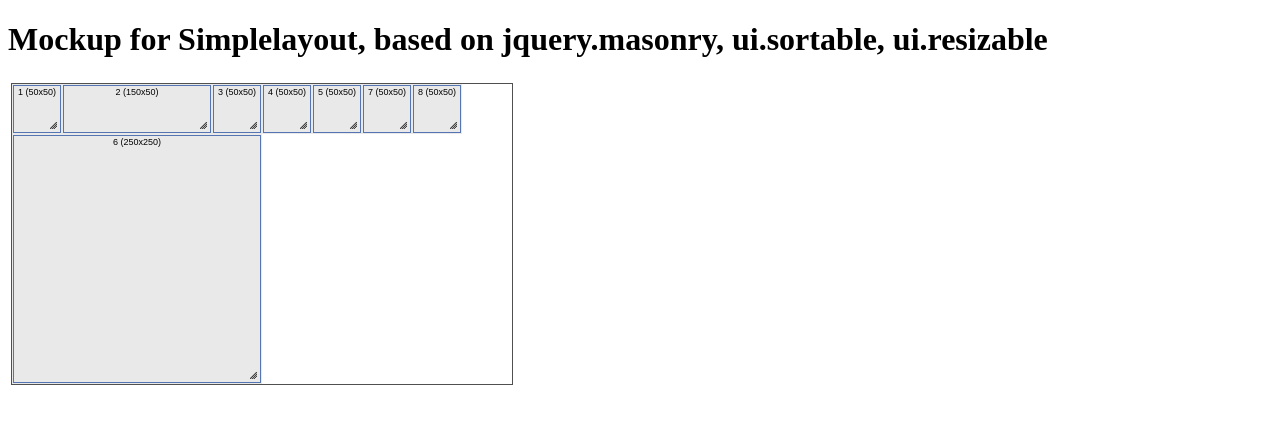
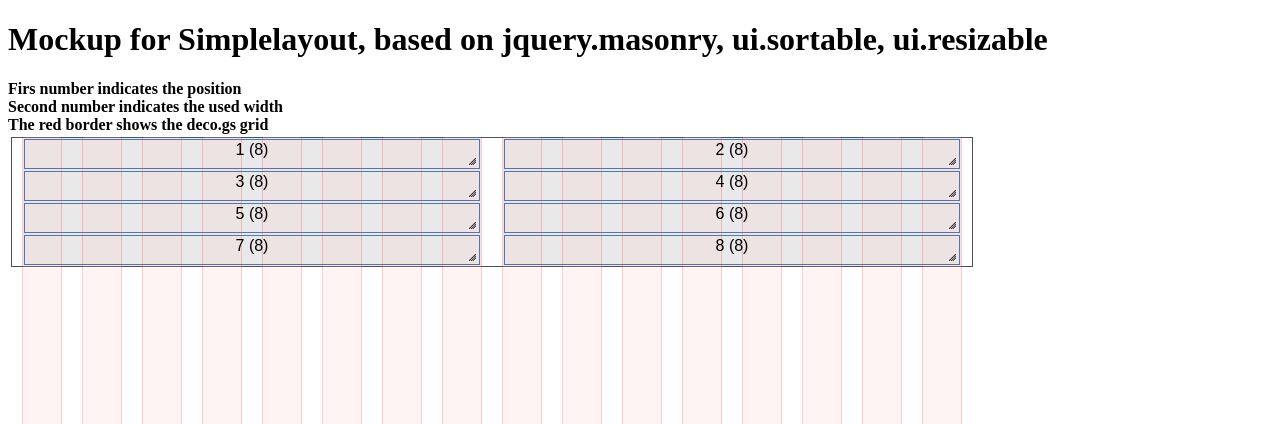
Before and after one commit to maethu/simplelayout-mockup, a plain HTML site: page index.html in a window 1280 px wide. Shown: the top 424 px of the page. Drawn offline with nearby package versions, Linux system fonts and the light colour scheme.

Commit message:
added deco.gs grid overlay / some CSS for better visual experience / added somer helpers

```diff
--- a/base.css
+++ b/base.css
@@ -7,11 +7,12 @@
 	left: 1px;
 	bottom: 1px;
 	right: 1px;
+	z-index:10;
 }
 #pageHolder {
 	padding: 0px;
-	width: 500px;
-	max-width: 500px;
+	width: 960px; /*width: 500px;*/
+	/*max-width: 500px;*/
 	height: auto;
 	border: 1px solid #505050;
 	float: left;
@@ -23,13 +24,33 @@
 	margin: 0px;
 	padding: 0px;
 }
-#sortable li {
+#sortable li
+ {
 	position: relative;
 	padding: 0px;
-	margin: 0px;
+    margin-left: 1.125%;
+    margin-right:1.125%;
 	float: left;
-	font-size: 9px;
 	font-family: arial;
 	text-align: center;
 	background-color: #e9e9e9;
 }
+
+#sortable li.placeholder {
+    vertical-align: middle;
+    text-align: center;
+    outline: none;
+    border: 1px dashed black;
+    background-color: BlanchedAlmond;
+}
+
+
+/* Grid Overlay for visual sadisfaction :-) */
+
+.gridoverlay div {
+    height:100em;
+    border-left:1px solid red;
+    border-right:1px solid red;
+    background-color:#FFCCCC;
+    opacity:0.2;
+}
--- /dev/null
+++ b/columns.css
@@ -0,0 +1,87 @@
+/*
+
+This is the column.css from Plone
+
+*/
+
+
+/* The 16-column Deco Grid System.
+ * For the 12-column variant, see decogrids-12.css.
+ *
+ * Cells are 4% width, 1.125% left/right margin.
+ *
+ * If page width is fixed to 960px width:
+ * Cell will be equivalent to 40px, left/right margin will be 10px.
+ */
+
+div.row {
+  float: left;
+  width: 100%;
+  display: block;
+  position: relative;
+}
+div.cell {
+  position: relative;
+  float: left;
+  left: 100%;
+}
+
+/* Width classes.
+   For a given cell width, the calculation is: width: (6.25*n - 2.25)% */
+div.width-1  { width:  4%    }
+div.width-2  { width: 10.25% }
+div.width-3  { width: 16.5%  }
+div.width-4  { width: 22.75% }
+div.width-5  { width: 29%    }
+div.width-6  { width: 35.25% }
+div.width-7  { width: 41.5%  }
+div.width-8  { width: 47.75% }
+div.width-9  { width: 54%    }
+div.width-10 { width: 60.25% }
+div.width-11 { width: 66.5%  }
+div.width-12 { width: 72.75% }
+div.width-13 { width: 79%    }
+div.width-14 { width: 85.25% }
+div.width-15 { width: 91.5%  }
+div.width-16 { width: 97.75% }
+
+
+/* Positioning classes, these are subtracting from a rightmost
+   position, which is why they seem the wrong way around */
+/* For a given position, the calculation is margin-left: -100 + (6.25*n) + 1.125 */
+div.position-0  { margin-left: -98.875% }
+div.position-1  { margin-left: -92.625% }
+div.position-2  { margin-left: -86.375% }
+div.position-3  { margin-left: -80.125% }
+div.position-4  { margin-left: -73.875% }
+div.position-5  { margin-left: -67.625% }
+div.position-6  { margin-left: -61.375% }
+div.position-7  { margin-left: -55.125% }
+div.position-8  { margin-left: -48.875% }
+div.position-9  { margin-left: -42.625% }
+div.position-10 { margin-left: -36.375% }
+div.position-11 { margin-left: -30.125% }
+div.position-12 { margin-left: -23.875% }
+div.position-13 { margin-left: -17.625% }
+div.position-14 { margin-left: -11.375% }
+div.position-15 { margin-left:  -5.125% }
+
+/* End of the core Deco Grid System */
+
+/* Convenience classes — ¼, ½, ¾ widths and ¼, ½, ¾ positions.
+   Not strictly necessary. */
+div.width-1\3a 2 { width:    47.75%; } /* .width-1:2 */
+div.width-1\3a 4 { width:    22.75%; } /* .width-1:4 */
+div.width-3\3a 4 { width:    72.75%; } /* .width-3:4 */
+div.width-full   { width:    97.75%  }
+div.position-1\3a 4 {margin-left:    -73.875%;} /* .position-1:4 */
+div.position-1\3a 2 {margin-left:    -48.875%;} /* .position-1:2 */
+div.position-3\3a 4 {margin-left:    -23.875%;} /* .position-3:4 */
+
+
+/* Special classes for ⅓, ⅔ widths and ⅓, ⅔ positions.
+These do not strictly conform to the grid, but are useful for certain layouts. */
+div.width-1\3a 3 { width: 31.08%; } /* .width-1:3 */
+div.width-2\3a 3 { width: 64.42%; } /* .width-2:3 */
+div.position-1\3a 3 {margin-left: -65.545%;} /* .position-1:3 */
+div.position-2\3a 3 {margin-left: -32.205%;} /* .position-2:3 */
--- a/index.html
+++ b/index.html
@@ -4,6 +4,7 @@
     <head>
 
         <link media="all" href="./base.css" rel="stylesheet">
+        <link media="all" href="./columns.css" rel="stylesheet">
         <link media="all" type="text/css" href="http://ajax.googleapis.com/ajax/libs/jqueryui/1.8.5/themes/base/jquery-ui.css" rel="stylesheet">
 
         <script src="http://ajax.googleapis.com/ajax/libs/jquery/1.4.4/jquery.min.js"></script>
@@ -16,36 +17,57 @@
     <body>
         <h1>Mockup for Simplelayout, based on jquery.masonry, ui.sortable, ui.resizable</h1>
 
-        <table><tr><td>
+        <b>Firs number indicates the position</b><br>
+        <b>Second number indicates the used width</b><br>
+        <b>The red border shows the deco.gs grid</b>
+        <table><tr><td width="960px">
         <div id="pageHolder">
             <ul id="sortable">
-                <li class="masonry" style="width: 50px; height: 50px;" id="box_1" name="name_1">
-                    <div class="handler" id="boxlabel" name="1">1 (50x50)</div>
+                <li class="masonry" style="width: 47.75%; height:2em">
+                    <div class="handler" id="boxlabel" name="1"><span class="position">1</span> <span class="cells">(8)</span></div>
                 </li>
-                <li class="masonry" style="width: 150px; height: 50px;" id="box_2" name="name_2">
-                    <div class="handler" id="boxlabel" name="2">2 (150x50)</div>
+                <li class="masonry" style="width: 47.75%; height:2em;">
+                    <div class="handler" id="boxlabel" name="2"><span class="position">2</span> <span class="cells">(8)</span></div>
                 </li>
-                <li class="masonry" style="width: 50px; height: 50px;" id="box_3" name="name_3">
-                    <div class="handler" id="boxlabel" name="3">3 (50x50)</div>
+                <li class="masonry" style="width: 47.75%; height:2em;">
+                    <div class="handler" id="boxlabel" name="3"><span class="position">3</span> <span class="cells">(8)</span></div>
+                </li>
+                <li class="masonry" style="width: 47.75%; height:2em;">
+                    <div class="handler" id="boxlabel" name="4"><span class="position">4</span> <span class="cells">(8)</span></div>
+                </li>
+                <li class="masonry" style="width: 47.75%; height:2em;">
+                    <div class="handler" id="boxlabel" name="5"><span class="position">5</span> <span class="cells">(8)</span></div>
+                </li>
+                <li class="masonry" style="width: 47.75%; height: 2em;">
 
+                    <div class="handler" id="boxlabel" name="6"><span class="position">6</span> <span class="cells">(8)</span></div>
                 </li>
-                <li class="masonry" style="width: 50px; height: 50px;" id="box_4" name="name_4">
-                    <div class="handler" id="boxlabel" name="4">4 (50x50)</div>
+                <li class="masonry" style="width: 47.75%; height:2em;">
+                    <div class="handler" id="boxlabel" name="7"><span class="position">7</span> <span class="cells">(8)</span></div>
                 </li>
-                <li class="masonry" style="width: 50px; height: 50px;" id="box_5" name="name_5">
-                    <div class="handler" id="boxlabel" name="5">5 (50x50)</div>
-                </li>
-                <li class="masonry" style="width: 250px; height: 250px;" id="box_6" name="name_6">
-
-                    <div class="handler" id="boxlabel" name="6">6 (250x250)</div>
-                </li>
-                <li class="masonry" style="width: 50px; height: 50px;" id="box_7" name="name_7">
-                    <div class="handler" id="boxlabel" name="7">7 (50x50)</div>
-                </li>
-                <li class="masonry" style="width: 50px; height: 50px;" id="box_8" name="name_8">
-                    <div class="handler" id="boxlabel" name="8">8 (50x50)</div>
+                <li class="masonry" style="width: 47.75%; height:2em;">
+                    <div class="handler" id="boxlabel" name="8"><span class="position">8</span> <span class="cells">(8)</span></div>
                 </li>
             </ul>
         </div>
+        <div class="gridoverlay row" style="width:960px;position:absolute;">
+            <div class="width-1 cell  position-0"></div>
+            <div class="width-1 cell  position-1"></div>
+            <div class="width-1 cell  position-2"></div>
+            <div class="width-1 cell  position-3"></div>
+            <div class="width-1 cell  position-4"></div>
+            <div class="width-1 cell  position-5"></div>
+            <div class="width-1 cell  position-6"></div>
+            <div class="width-1 cell  position-7"></div>
+            <div class="width-1 cell  position-8"></div>
+            <div class="width-1 cell  position-9"></div>
+            <div class="width-1 cell  position-10"></div>
+            <div class="width-1 cell  position-11"></div>
+            <div class="width-1 cell  position-12"></div>
+            <div class="width-1 cell  position-13"></div>
+            <div class="width-1 cell  position-14"></div>
+            <div class="width-1 cell  position-15"></div>
+
+        </div>
         </td></tr></table>
 </html>
--- a/sl.mansonry.js
+++ b/sl.mansonry.js
@@ -1,4 +1,49 @@
+//Here's a generalized version, taken from: http://www.weask.us/entry/finding-closest-number-array
+function getClosest(array,desiredNumber){
+
+    var closest = null;
+
+    $.each(array, function(){
+      if (closest == null || Math.abs(this - desiredNumber) < Math.abs(closest - desiredNumber)) {
+        closest = this;
+      }
+    });
+    return Number(closest);
+
+}
+
+
+
 $(function(){
+    // Possible grid widths in %, taken from deco.gs
+    var px_widths = [];
+    var GRID_WIDTHS = [
+        4,
+        10.25,
+        16.5,
+        22.75,
+        29,
+        35.25,
+        41.5,
+        47.75,
+        54,
+        60.25,
+        66.5,
+        72.75,
+        79,
+        85.25,
+        91.5,
+        97.75];
+
+
+    function transform_percent_px(){
+        var maxwidth = $('#pageHolder').width();
+        for(i in GRID_WIDTHS){
+            px_widths.push(maxwidth/100*GRID_WIDTHS[i]);
+        }
+    }
+
+
 
     function goMason(){
         $('#pageHolder').masonry({
@@ -7,12 +52,29 @@ $(function(){
         });
     }
 
+    function getOneCellWidth(){
+        // As defined in Deco.gs, 1 cells == 4%
+        return $('#pageHolder').width() * 0.04;
+    }
+    function getGridHeight(){
+        // 1em in px
+        return $('#pageHolder').css('font-size').slice(0,2); //cut off px
+    }
+
+    function getGridMaxWidth(){
+        // max width in deco.gs 97.75%, use div#pageholder as reference
+        return $('#pageHolder').width() * 0.9775;
+    }
+
+    function getPositionInParent(element) {
+        return element.index();
+    }
 
     $(function(){
         $('#sortable').sortable({
             placeholder: {
                 element: function(currentItem) {
-                    return $("<li class='masonry' style='margin: 1px; height: " + (currentItem.height()-4) + "px; width: " + (currentItem.width()-4) +"px; vertical-align: middle; text-align: center; outline: none; border: 1px dashed black; background-color: #97dd52;'></li>")[0];
+                    return $("<li class='masonry placeholder' style='height: " + (currentItem.height()-2) + "px; width: " + (currentItem.width()-2) +"px;'></li>")[0];
                 },
                 update: function(container, p) {
                     return;
@@ -34,10 +96,12 @@ $(function(){
             stop: function(event,ui){
                 ui.item.addClass("masonry");
                 goMason();
-                // serialize('sortable','serialList');
-            },
-            change: function() {
-                // serialize('sortable','serialList');
+                ui.item.parent().find('#boxlabel span.position').each(function(i, o){
+                    var el = $(o).closest('li');
+                    $(o).html(getPositionInParent(el)+1);
+                });
+
+
             },
             sort: function(){
                 goMason();
@@ -48,16 +112,27 @@ $(function(){
             $(this).resizable({
                 resize: function(event, ui) {
                     goMason();
-                    ui.element.children('#boxlabel').html(ui.element.children('#boxlabel').attr("name") + " (" + ui.element.width() + "x" + ui.element.height() + ")");
+                    // Dynimcally change grid - use var px_widths
+                    var width = ui.size.width;
+                    var closest = getClosest(px_widths, width);
+                    var prev = px_widths[px_widths.indexOf(closest) - 1];
+                    //console.info(parseFloat(closest));
+                    var space = null;
+                    //finally set new grid
+                    ui.element.resizable("option", "grid", [closest - prev, getGridHeight()]);
+
+                    // Just a helper
+                    ui.element.find('#boxlabel span.cells').html(" ("+(px_widths.indexOf(closest)+1)+")");
                 },
                 stop: function(event, ui) {
+                    goMason();
                     //$('#sortable li[id='+ui.element.attr("id")+']').data('w',ui.element.width());
                     //$('#sortable li[id='+ui.element.attr("id")+']').data('h',ui.element.height());
                 },
-                minWidth: 8,
-                minHeight: 8,
-                maxWidth: 500,
-                grid: [1,1],
+                minWidth: getOneCellWidth()*2,
+                minHeight: getGridHeight()*2,
+                maxWidth: getGridMaxWidth(),
+                grid: [getOneCellWidth(),getGridHeight()],
                 handles: 'e,se,s'
             }).disableSelection();
 
@@ -76,6 +151,7 @@ $(function(){
     $(window).load(function () {
         goMason();
         $('#pageHolder').css('visibility','visible');
+        transform_percent_px();
     });
 
 
```
